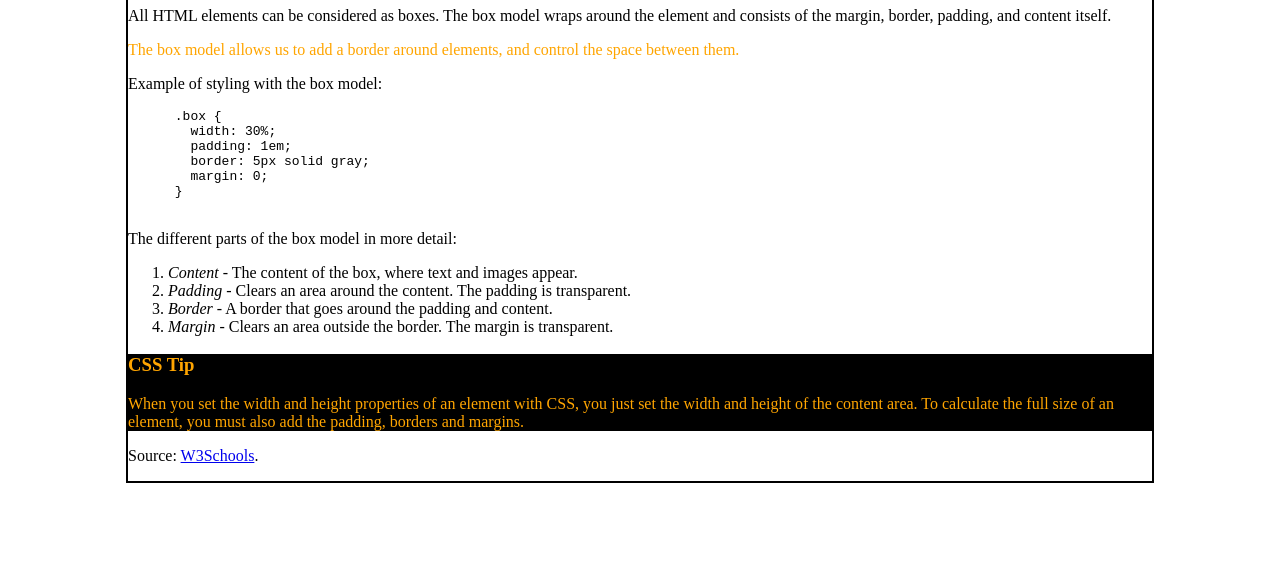
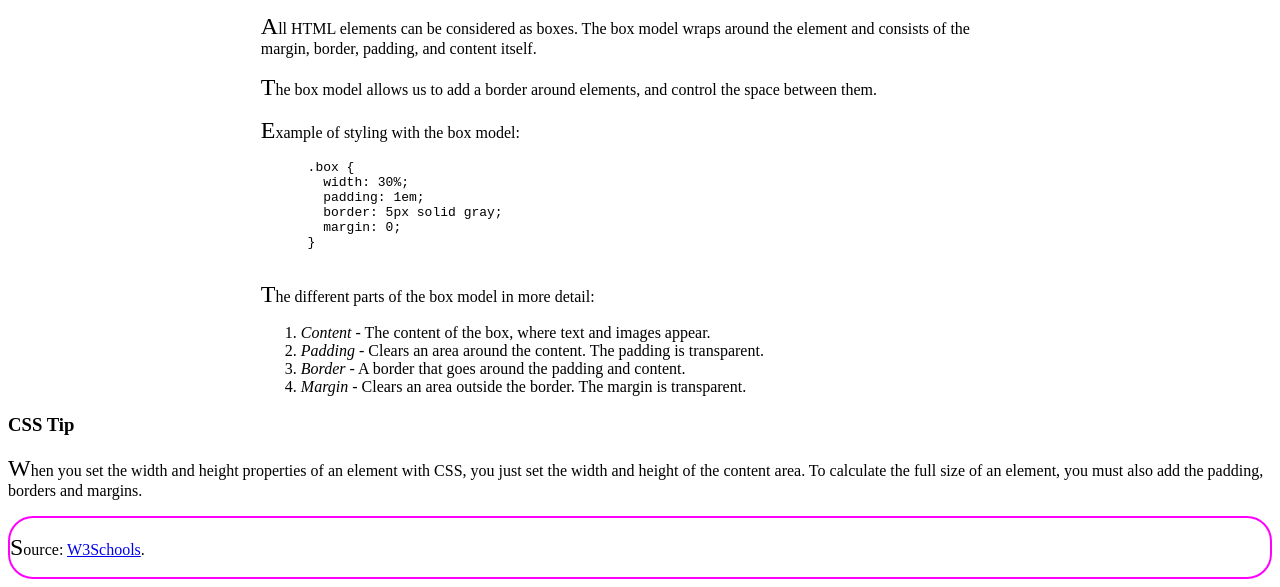
Before and after one commit to cmhess/box-model-demo, a plain HTML site: page index.html in a window 1280 px wide. Shown: the part 838-1425 px from the top of the page. Before the commit the page ends 1321 px from the top, so only its background shows below. Drawn offline with Linux system fonts and the light colour scheme.

Commit message:
Solutions to practice 1

```diff
--- a/index.html
+++ b/index.html
@@ -5,7 +5,7 @@
   <title>Box Model Info</title>
   <link rel="stylesheet" type="text/css" href="styles/style.css"
 </head>
-<body id="homepage">
+<body>
   <header>
     <img src="http://lovemeow.com/wp-content/uploads/2011/05/4669827150_6725db354b_o.jpg" alt="kitten emerging from a cardboard box" >
     <h1>Box Model Info Sheet</h1>
@@ -18,7 +18,7 @@
     </nav>
   </header>
 
-  <article>
+  <article id="homepage">
     <h2>How The Box Model Works</h2>
 
      <figure>
--- a/styles/style.css
+++ b/styles/style.css
@@ -1,17 +1,21 @@
-.highlight {
-  color: orange;
-}
-/* no space means this applies to aside tags that have a class of highlight! */
-aside.highlight {
-  background-color: black;
+header {
+  text-align: center;
+  width: 75%;
+  margin: auto;
 }
 
-#homepage {
-  width: 80%;
+article {
+  width: 60%;
   margin: auto;
-  border: 2px solid black;
 }
-a:hover {
+h1:hover {
   color: red;
-  font-size: 2em;
 }
+footer {
+  border: 2px solid magenta;
+  border-radius: 25px;
+}
+a:visited {text-decoration: none;}
+p::first-letter {
+  font-size: 1.5em;
+}
```
